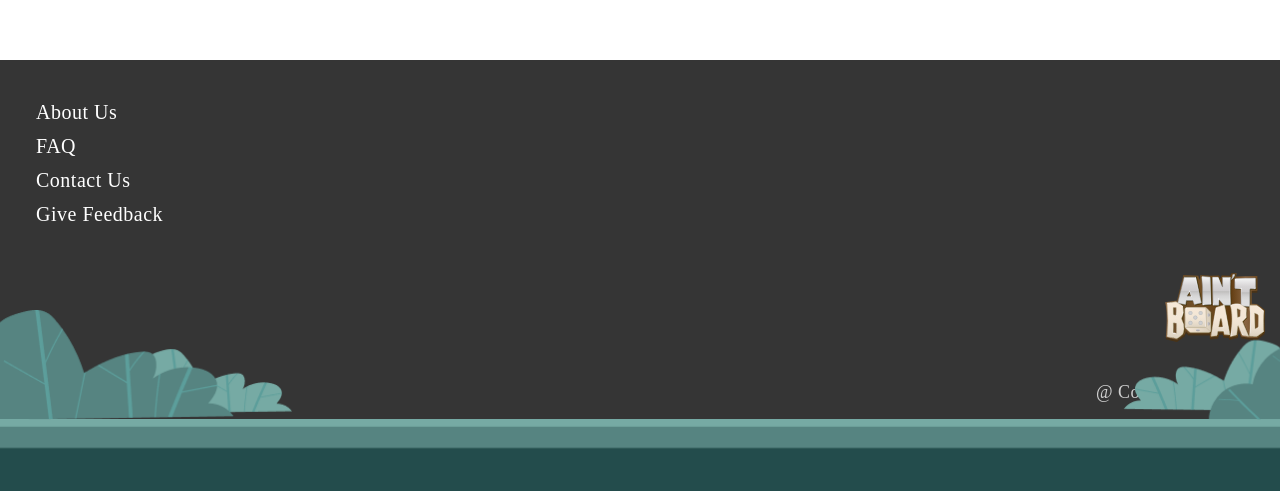
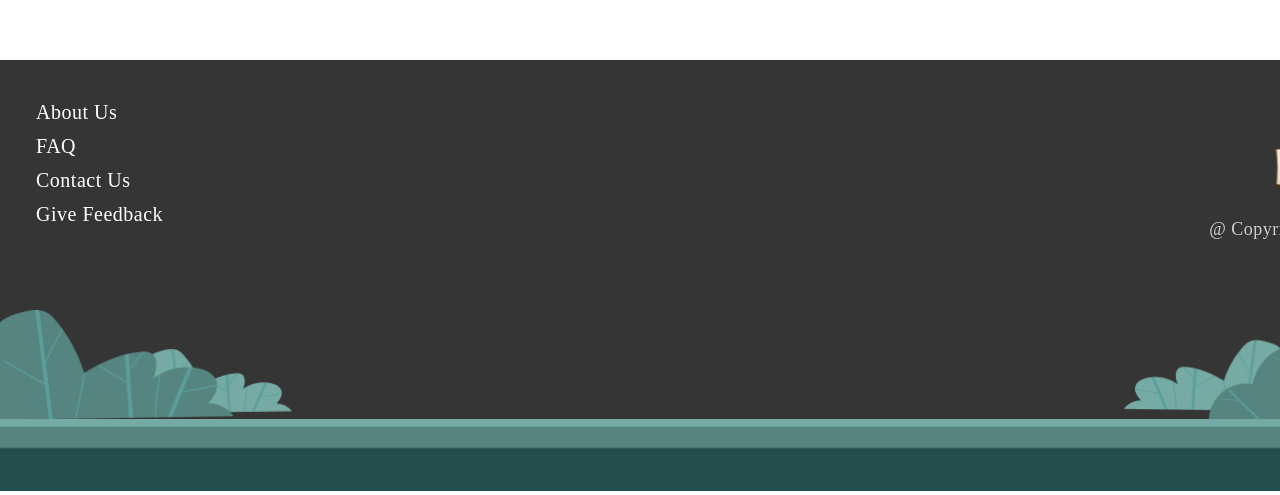
Before and after one commit to idiglove/oku-no-kumo-fe, a Next.js app in the folder project_app/: page / in a window 1280 px wide. Shown: the part 2652-3147 px from the top of the page. Built offline with nearby package versions, Linux system fonts and the light colour scheme.

Commit message:
styled logo moving onto adding fonts

```diff
--- a/project_app/components/Footer.js
+++ b/project_app/components/Footer.js
@@ -80,47 +80,20 @@ export default function Footer() {
           </li>
         </ul>
       </Container>
-      <section
+
+      <div
         style={{
-          zIndex: "0",
-          display: "block",
           width: "229.86px",
           height: "67.5px",
+          left: "1085.14px",
           top: "2819.5px",
-          bottom: "100px",
-          marginBottom: "100px",
+          marginTop: "40px",
+          boxSizing: "border-box",
         }}
       >
-        <div
-          style={{
-            width: "227.77px",
-            marginBottom: "800px",
-            zIndex: "1",
-            marginLeft: "1100px",
-            height: "34.34px",
-            left: "1085.14px",
-          }}
-        >
-          <Image src="/logo.svg" alt="love" width={238.2} height={106.1} />
-          <p
-            style={{
-              width: "145px",
-              height: "23px",
-              left: "1170px",
-              top: "3000px",
-              fontFamily: "Quicksand",
-              fontStyle: "normal",
-              fontWeight: "400",
-              fontSize: "18px",
-              lineHeight: "22px",
-              letterSpacing: "0.025em",
-              color: "#CECECE",
-            }}
-          >
-            @ Copyright 2023
-          </p>
-        </div>
-      </section>
+        <Image src="/logo.svg" alt="love" width={238.2} height={106.1} />
+        <h6>@ Copyright 2023</h6>
+      </div>
 
       <div
         style={{
--- a/project_app/components/styled.tsx
+++ b/project_app/components/styled.tsx
@@ -7,12 +7,28 @@ export const Box = styled.div`
   left: -4px;
   top: 2712px;
   background: #353535;
+  box-sizing:border-box;
+  display:flex;
+  justify-content:space-between;
+  }
+  h6{
 
-  section{
-width: 229.86px;
-height: 68.5px;
-left: 1085.14px;
-top: 2819.5px;
+   display:block;
+    font-family: Quicksand-Regular;
+    text-align: right;
+    margin-top: 0.5rem;
+    font-weight: bold;
+    width: 145px;
+height: 23px;
+left: "1090.14px",
+top: 2864px;
+font-family: 'Quicksand';
+font-style: normal;
+font-weight: 400;
+font-size: 18px;
+line-height: 22px;
+letter-spacing: 0.025em;
+color: #CECECE;
   }
 `;
 
@@ -33,16 +49,3 @@ height: 153px;
 left: 117px;
 top: 2777px;
 `;
-export const Text = styled.div`
-width: 92px;
-height: 24px;
-left: 117px;
-top: 2777px;
-font-family: 'Rubik';
-font-style: normal;
-font-weight: 500;
-font-size: 20px;
-line-height: 24px;
-letter-spacing: 0.025em;
-color: #FFFFFF;
-`
```
